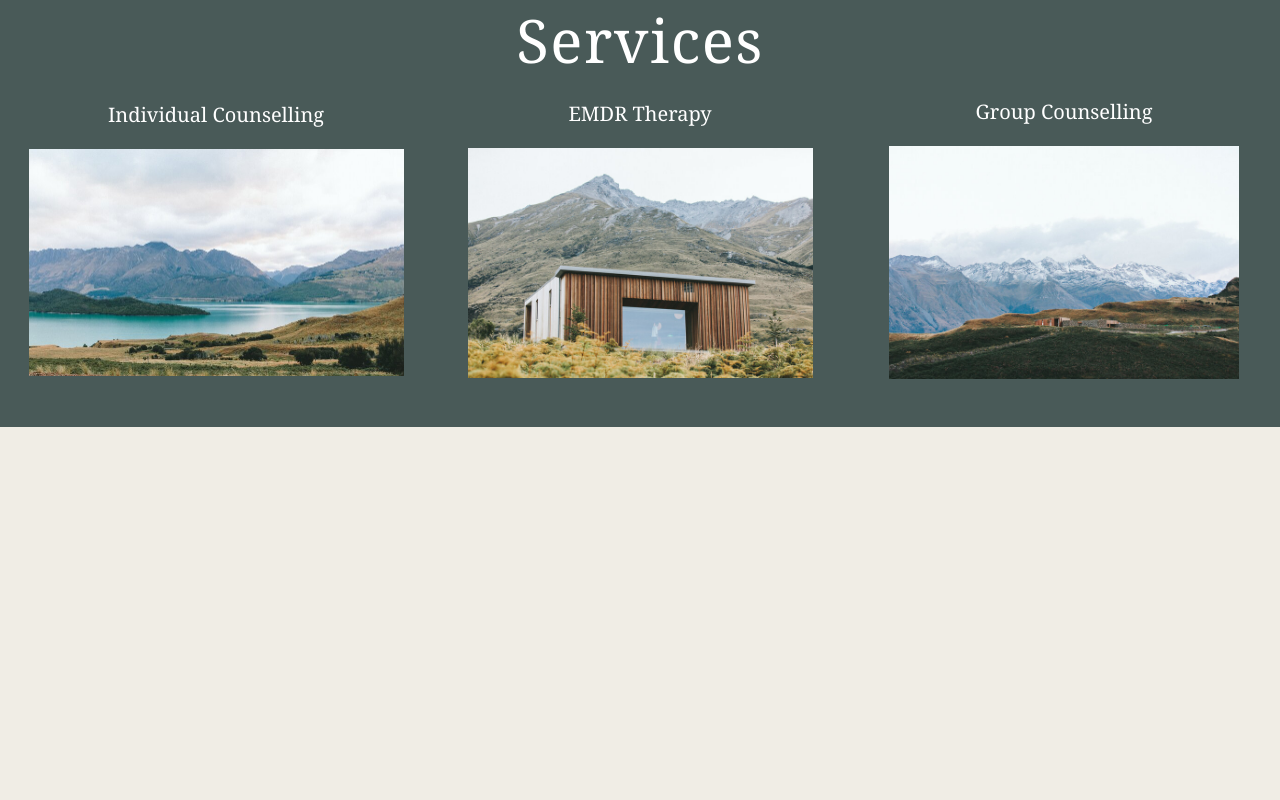
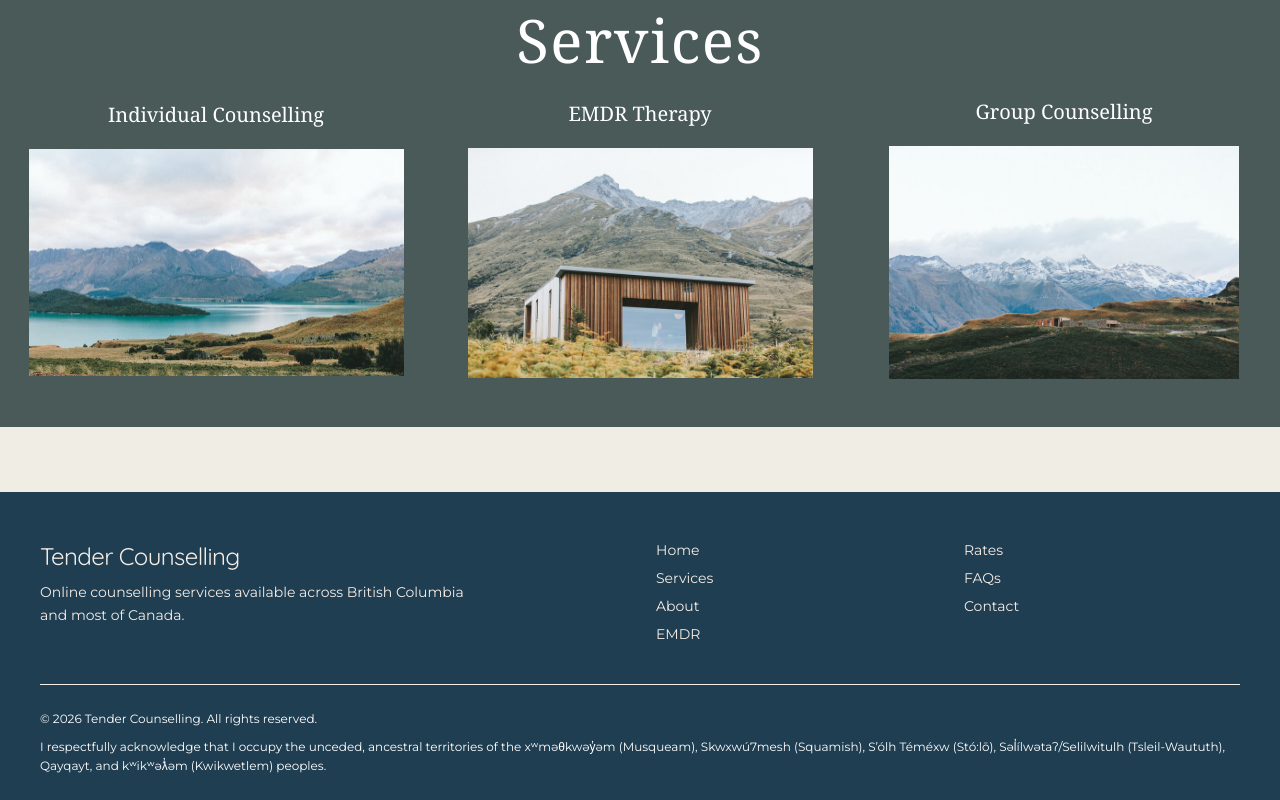
Before and after one commit to alexcoticehn/tender-ui, a Next.js app: page / in a window 1280 px wide. Shown: the part 1454-2254 px from the top of the page. Before the commit the page ends 1881 px from the top, so only its background shows below. Built offline with nearby package versions, Linux system fonts and the light colour scheme; a web font is replaced by a local one.

Commit message:
fix up footer

```diff
--- a/src/app/layout.tsx
+++ b/src/app/layout.tsx
@@ -1,6 +1,7 @@
 import "@/styles/globals.css";
 import { Montserrat, Nothing_You_Could_Do, Quicksand, Shadows_Into_Light_Two } from "next/font/google";
 import Header from "@/components/header";
+import Footer from "@/components/footer";
 
 // Primary font
 const montserrat = Montserrat({
@@ -49,6 +50,7 @@ export default function RootLayout({ children }: { children: React.ReactNode })
         <main>
           {children}
         </main>
+        <Footer />
       </body>
     </html>
   );
--- a/src/components/footer.tsx
+++ b/src/components/footer.tsx
@@ -1,13 +1,38 @@
-export function Footer() {
+import Link from "next/link";
+
+export default function Footer() {
   return (
-    <footer className="bg-[#eae4dc] py-8 mt-12">
-      <div className="text-center text-sm text-gray-600">
-        <p>Tender Counselling - Megan Yerxa</p>
-        <p>
-          Located on the unceded territories of the xʷməθkʷəy̓əm (Musqueam), Sḵwx̱wú7mesh
-          (Squamish), and səl̓ílwətaʔɬ (Tsleil-Waututh) Nations.
-        </p>
-      </div>
-    </footer>
+      <footer className="bg-neutral-950 text-neutral-300 pt-12 pb-6 mt-16 border-t border-neutral-300">
+        <div className="px-4 md:px-6 lg:px-10 max-w-7xl mx-auto">
+          <div className="grid grid-cols-1 md:grid-cols-4 gap-8 text-center md:text-left">
+          {/* Left: Business Blurb */}
+          <div className="md:col-span-2">
+              <h3 className="text-2xl mb-2 font-alternate-1">Tender Counselling</h3>
+            <p className="max-w-md leading-relaxed text-sm">
+              Online counselling services available across British Columbia and most of Canada.
+            </p>
+          </div>
+          {/* Right: Page Links in Two Columns */}
+          <nav className="flex flex-col gap-2 text-sm hover:text-neutral-50">
+            <Link href="/" className=" transition-colors">Home</Link>
+            <Link href="/services" className="hover:text-neutral-50 transition-colors">Services</Link>
+            <Link href="/about" className="hover:text-neutral-50 transition-colors">About</Link>
+            <Link href="/emdr" className="hover:text-neutral-50 transition-colors">EMDR</Link>
+          </nav>
+          <nav className="flex flex-col gap-2 text-sm">
+            <Link href="/rates" className="hover:text-neutral-50 transition-colors">Rates</Link>
+            <Link href="/faqs" className="hover:text-neutral-50 transition-colors">FAQs</Link>
+            <Link href="/contact" className="hover:text-neutral-50 transition-colors">Contact</Link>
+          </nav>
+          </div>
+          {/* Bottom: Copyright & Land Acknowledgement */}
+          <div className="mt-10 border-t border-neutral-300 pt-6 text-neutral-50">
+          <p className="text-xs">&copy; 2026 Tender Counselling. All rights reserved.</p>
+          <p className="mt-2 text-xs">
+            I respectfully acknowledge that I occupy the unceded, ancestral territories of the xʷməθkwəy̓əm (Musqueam), Skwxwú7mesh (Squamish), S’ólh Téméxw (Stó:lō), Səl̓ílwətaʔ/Selilwitulh (Tsleil-Waututh), Qayqayt, and kʷikʷəƛ̓əm (Kwikwetlem) peoples.
+          </p>
+          </div>
+        </div>
+      </footer>
   );
 }
```
